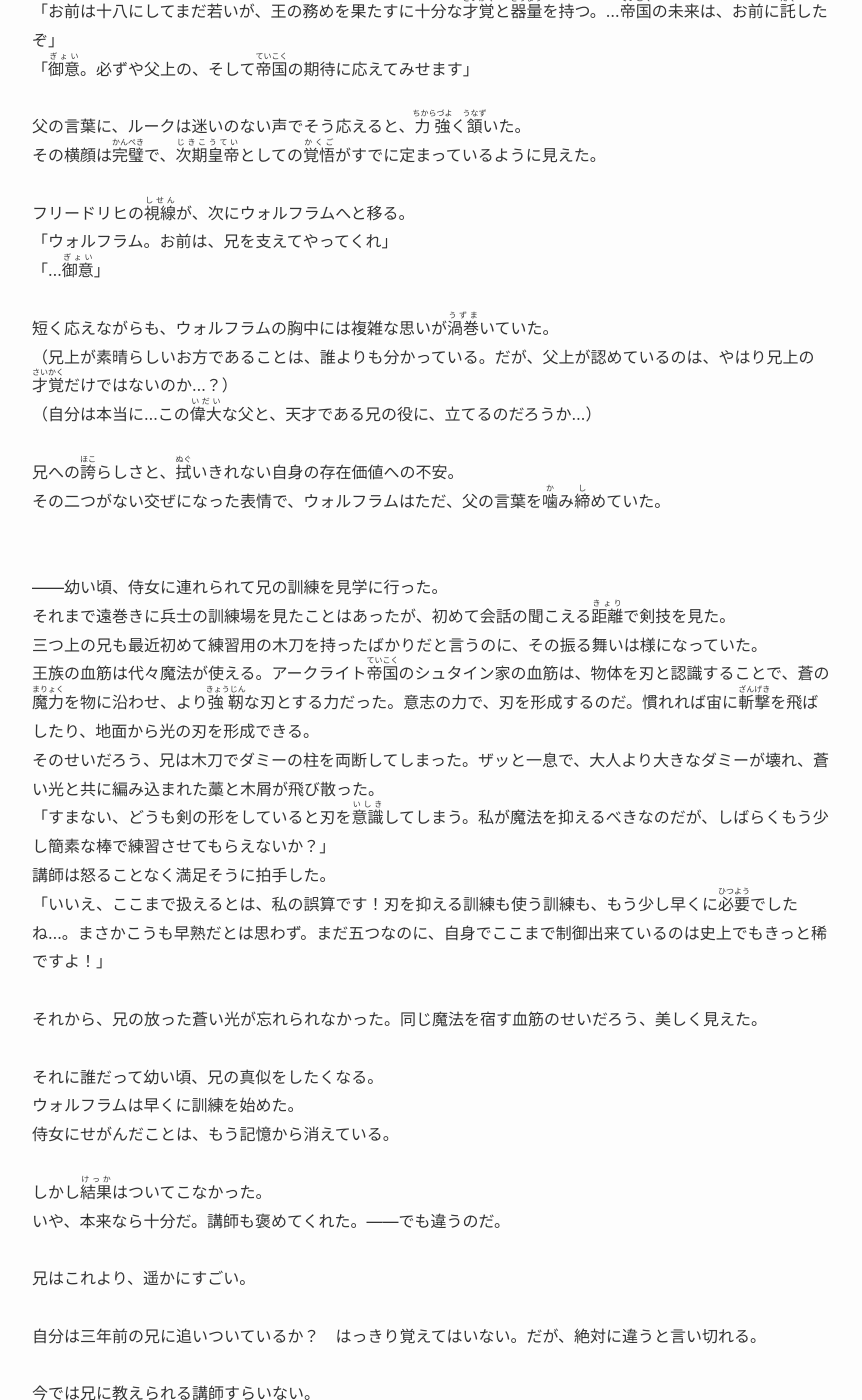
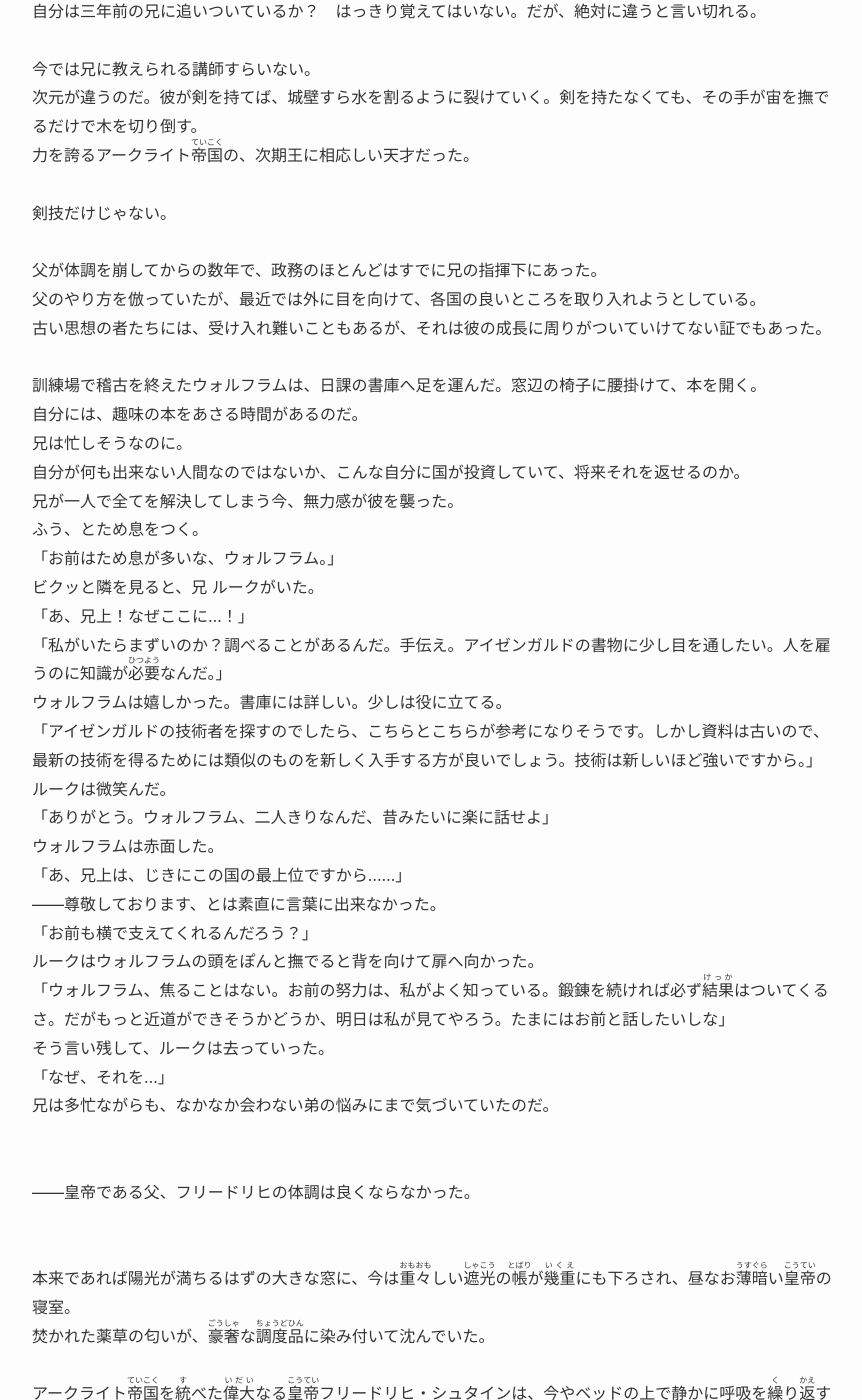
Before and after one commit to MikakoWorld/unison-gate-beta, a Jekyll site: the page built from docs/part01/01_光と影の誓い.md, in a window 1280 px wide and 1400 px high, scrolled down 3308 px. Shown: the whole window, without its empty margins (208-1070 px from the left). Built offline with Jekyll 4.4.1, drawn with Linux system fonts in a browser that asks for light colours; some of the changed text lies outside the part shown.

Commit message:
1話時系列修正

```diff
--- a/docs/part01/01_光と影の誓い.md
+++ b/docs/part01/01_光と影の誓い.md
@@ -64,56 +64,16 @@ layout: novel
 潮が飛ぶ。剣に力を込める。<br>
 <br>
 <br>
-（<ruby>晩餐会<rt>ばんさんかい</rt></ruby>を抜け出したのは、些細な理由だった。柄にもなく語を重ねて、少し疲れた――それだけだ）<br>
-――ひと月前。<br>
-<br>
-本来であれば陽光が満ちるはずの大きな窓に、今は<ruby>重々<rt>おもおも</rt></ruby>しい<ruby>遮光<rt>しゃこう</rt></ruby>の<ruby>帳<rt>とばり</rt></ruby>が<ruby>幾重<rt>いくえ</rt></ruby>にも下ろされ、昼なお<ruby>薄暗<rt>うすぐら</rt></ruby>い<ruby>皇帝<rt>こうてい</rt></ruby>の寝室。<br>
-焚かれた薬草の匂いが、<ruby>豪奢<rt>ごうしゃ</rt></ruby>な<ruby>調度品<rt>ちょうどひん</rt></ruby>に染み付いて沈んでいる。<br>
-<br>
-アークライト<ruby>帝国<rt>ていこく</rt></ruby>を<ruby>統<rt>す</rt></ruby>べた<ruby>偉大<rt>いだい</rt></ruby>なる<ruby>皇帝<rt>こうてい</rt></ruby>フリードリヒ・シュタインは、今やベッドの上で静かに呼吸を<ruby>繰<rt>く</rt></ruby>り<ruby>返<rt>かえ</rt></ruby>すだけのか細い存在となっていた。<br>
-その枕元に、<ruby>侍医<rt>じい</rt></ruby>と二人の王子が<ruby>控<rt>ひか</rt></ruby>えている。<br>
-<br>
-「…ルーク、ウォルフラム。聞こえるか」<br>
-<br>
-<ruby>絞<rt>しぼ</rt></ruby>り<ruby>出<rt>だ</rt></ruby>すような、かすれた声。<br>
-しかし、その声にはまだ、かつての<ruby>威光<rt>いこう</rt></ruby>の<ruby>残滓<rt>ざんし</rt></ruby>が確かに宿っていた。<br>
-<br>
-「は。ここに」<br>
-<br>
-第一王子であるルークが、静かに一歩進み出る。<br>
-彼の隣で、弟のウォルフラムも深く頭を下げた。<br>
-<br>
-フリードリヒは、満足そうに<ruby>頷<rt>うなず</rt></ruby>くと、<ruby>侍医<rt>じい</rt></ruby>に<ruby>目配<rt>めくば</rt></ruby>せをした。<br>
-<ruby>侍医<rt>じい</rt></ruby>が黙って退室し、室内に親子三人だけが残される。<br>
-<br>
-かすれた声が、再び<ruby>静寂<rt>せいじゃく</rt></ruby>を破った。<br>
-「もはや、長くはあるまい。…我が命のあるうちに、この目で次代の<ruby>皇帝<rt>こうてい</rt></ruby>を見届けたい。ルーク、お前に王位を<ruby>譲<rt>ゆず</rt></ruby>る」<br>
-「…父上」<br>
-「お前は十八にしてまだ若いが、王の務めを果たすに十分な<ruby>才覚<rt>さいかく</rt></ruby>と<ruby>器量<rt>きりょう</rt></ruby>を持つ。…<ruby>帝国<rt>ていこく</rt></ruby>の未来は、お前に<ruby>託<rt>たく</rt></ruby>したぞ」<br>
-「<ruby>御意<rt>ぎょい</rt></ruby>。必ずや父上の、そして<ruby>帝国<rt>ていこく</rt></ruby>の期待に応えてみせます」<br>
-<br>
-父の言葉に、ルークは迷いのない声でそう応えると、<ruby>力強<rt>ちからづよ</rt></ruby>く<ruby>頷<rt>うなず</rt></ruby>いた。<br>
-その横顔は<ruby>完璧<rt>かんぺき</rt></ruby>で、<ruby>次期皇帝<rt>じきこうてい</rt></ruby>としての<ruby>覚悟<rt>かくご</rt></ruby>がすでに定まっているように見えた。<br>
-<br>
-フリードリヒの<ruby>視線<rt>しせん</rt></ruby>が、次にウォルフラムへと移る。<br>
-「ウォルフラム。お前は、兄を支えてやってくれ」<br>
-「…<ruby>御意<rt>ぎょい</rt></ruby>」<br>
-<br>
-短く応えながらも、ウォルフラムの胸中には複雑な思いが<ruby>渦巻<rt>うずま</rt></ruby>いていた。<br>
-（兄上が素晴らしいお方であることは、誰よりも分かっている。だが、父上が認めているのは、やはり兄上の<ruby>才覚<rt>さいかく</rt></ruby>だけではないのか…？）<br>
-（自分は本当に…この<ruby>偉大<rt>いだい</rt></ruby>な父と、天才である兄の役に、立てるのだろうか…）<br>
-<br>
-兄への<ruby>誇<rt>ほこ</rt></ruby>らしさと、<ruby>拭<rt>ぬぐ</rt></ruby>いきれない自身の存在価値への不安。<br>
-その二つがない交ぜになった表情で、ウォルフラムはただ、父の言葉を<ruby>噛<rt>か</rt></ruby>み<ruby>締<rt>し</rt></ruby>めていた。<br>
+――幼い頃、侍女に連れられて兄の訓練を見学に行った。<br>
 <br>
 <br>
-――幼い頃、侍女に連れられて兄の訓練を見学に行った。<br>
 それまで遠巻きに兵士の訓練場を見たことはあったが、初めて会話の聞こえる<ruby>距離<rt>きょり</rt></ruby>で剣技を見た。<br>
 三つ上の兄も最近初めて練習用の木刀を持ったばかりだと言うのに、その振る舞いは様になっていた。<br>
-王族の血筋は代々魔法が使える。アークライト<ruby>帝国<rt>ていこく</rt></ruby>のシュタイン家の血筋は、物体を刃と認識することで、蒼の<ruby>魔力<rt>まりょく</rt></ruby>を物に沿わせ、より<ruby>強靭<rt>きょうじん</rt></ruby>な刃とする力だった。意志の力で、刃を形成するのだ。慣れれば宙に<ruby>斬撃<rt>ざんげき</rt></ruby>を飛ばしたり、地面から光の刃を形成できる。<br>
+王族の血筋は代々魔法が使える。アークライト<ruby>帝国<rt>ていこく</rt></ruby>のシュタイン家の血筋は、物体を刃と認識することで、蒼の<ruby>魔力<rt>まりょく</rt></ruby>を物に沿わせ、より<ruby>強靭<rt>きょうじん</rt></ruby>な刃とする力だった。意志の力で、刃を形成するのだ。<br>
+いずれは宙に斬撃を走らせ、地から光の刃を生やすことすらできる。<br>
 そのせいだろう、兄は木刀でダミーの柱を両断してしまった。ザッと一息で、大人より大きなダミーが壊れ、蒼い光と共に編み込まれた藁と木屑が飛び散った。<br>
-「すまない、どうも剣の形をしていると刃を<ruby>意識<rt>いしき</rt></ruby>してしまう。私が魔法を抑えるべきなのだが、しばらくもう少し簡素な棒で練習させてもらえないか？」<br>
-講師は怒ることなく満足そうに拍手した。<br>
+「すまない、剣の形をしていると刃を<ruby>意識<rt>いしき</rt></ruby>してしまう。私が魔法を抑えるべきなのだが、しばらくもう少し簡素な棒で練習させてもらえないか？」<br>
+講師は怒るでもなく、満足そうに手を打った。<br>
 「いいえ、ここまで扱えるとは、私の誤算です！刃を抑える訓練も使う訓練も、もう少し早くに<ruby>必要<rt>ひつよう</rt></ruby>でしたね…。まさかこうも早熟だとは思わず。まだ五つなのに、自身でここまで制御出来ているのは史上でもきっと稀ですよ！」<br>
 <br>
 それから、兄の放った蒼い光が忘れられなかった。同じ魔法を宿す血筋のせいだろう、美しく見えた。<br>
@@ -163,7 +123,48 @@ layout: novel
 「なぜ、それを…」<br>
 兄は多忙ながらも、なかなか会わない弟の悩みにまで気づいていたのだ。<br>
 <br>
-――兄上なら、王の器だろう。<br>
+<br>
+――皇帝である父、フリードリヒの体調は良くならなかった。<br>
+<br>
+<br>
+本来であれば陽光が満ちるはずの大きな窓に、今は<ruby>重々<rt>おもおも</rt></ruby>しい<ruby>遮光<rt>しゃこう</rt></ruby>の<ruby>帳<rt>とばり</rt></ruby>が<ruby>幾重<rt>いくえ</rt></ruby>にも下ろされ、昼なお<ruby>薄暗<rt>うすぐら</rt></ruby>い<ruby>皇帝<rt>こうてい</rt></ruby>の寝室。<br>
+焚かれた薬草の匂いが、<ruby>豪奢<rt>ごうしゃ</rt></ruby>な<ruby>調度品<rt>ちょうどひん</rt></ruby>に染み付いて沈んでいた。<br>
+<br>
+アークライト<ruby>帝国<rt>ていこく</rt></ruby>を<ruby>統<rt>す</rt></ruby>べた<ruby>偉大<rt>いだい</rt></ruby>なる<ruby>皇帝<rt>こうてい</rt></ruby>フリードリヒ・シュタインは、今やベッドの上で静かに呼吸を<ruby>繰<rt>く</rt></ruby>り<ruby>返<rt>かえ</rt></ruby>すだけのか細い存在となっていた。<br>
+その枕元に、<ruby>侍医<rt>じい</rt></ruby>と二人の王子が<ruby>控<rt>ひか</rt></ruby>えている。<br>
+<br>
+「…ルーク、ウォルフラム。聞こえるか」<br>
+<br>
+<ruby>絞<rt>しぼ</rt></ruby>り<ruby>出<rt>だ</rt></ruby>すような、かすれた声。<br>
+しかし、その声にはまだ、かつての<ruby>威光<rt>いこう</rt></ruby>の<ruby>残滓<rt>ざんし</rt></ruby>が確かに宿っていた。<br>
+<br>
+「は。ここに」<br>
+<br>
+第一王子であるルークが、静かに一歩進み出る。<br>
+彼の隣で、弟のウォルフラムも深く頭を下げた。<br>
+<br>
+フリードリヒは、満足そうに<ruby>頷<rt>うなず</rt></ruby>くと、<ruby>侍医<rt>じい</rt></ruby>に<ruby>目配<rt>めくば</rt></ruby>せをした。<br>
+<ruby>侍医<rt>じい</rt></ruby>が黙って退室し、室内に親子三人だけが残される。<br>
+<br>
+かすれた声が、再び<ruby>静寂<rt>せいじゃく</rt></ruby>を破った。<br>
+「もはや、長くはあるまい。…我が命のあるうちに、この目で次代の<ruby>皇帝<rt>こうてい</rt></ruby>を見届けたい。ルーク、お前に王位を<ruby>譲<rt>ゆず</rt></ruby>る」<br>
+「…父上」<br>
+「お前は十八にしてまだ若いが、王の務めを果たすに十分な<ruby>才覚<rt>さいかく</rt></ruby>と<ruby>器量<rt>きりょう</rt></ruby>を持つ。…<ruby>帝国<rt>ていこく</rt></ruby>の未来は、お前に<ruby>託<rt>たく</rt></ruby>したぞ」<br>
+「<ruby>御意<rt>ぎょい</rt></ruby>。必ずや父上の、そして<ruby>帝国<rt>ていこく</rt></ruby>の期待に応えてみせます」<br>
+<br>
+父の言葉に、ルークは迷いのない声でそう応えると、<ruby>力強<rt>ちからづよ</rt></ruby>く<ruby>頷<rt>うなず</rt></ruby>いた。<br>
+その横顔は<ruby>完璧<rt>かんぺき</rt></ruby>で、<ruby>次期皇帝<rt>じきこうてい</rt></ruby>としての<ruby>覚悟<rt>かくご</rt></ruby>がすでに定まっているように見えた。<br>
+<br>
+フリードリヒの<ruby>視線<rt>しせん</rt></ruby>が、次にウォルフラムへと移る。<br>
+「ウォルフラム。お前は、兄を支えてやってくれ」<br>
+「…<ruby>御意<rt>ぎょい</rt></ruby>」<br>
+<br>
+短く応えながらも、ウォルフラムの胸中には複雑な思いが<ruby>渦巻<rt>うずま</rt></ruby>いていた。<br>
+（兄上が素晴らしいお方であることは、誰よりも分かっている。だが、父上が認めているのは、やはり兄上の<ruby>才覚<rt>さいかく</rt></ruby>だけではないのか…？）<br>
+（自分は本当に…この<ruby>偉大<rt>いだい</rt></ruby>な父と、天才である兄の役に、立てるのだろうか…）<br>
+<br>
+兄への<ruby>誇<rt>ほこ</rt></ruby>らしさと、<ruby>拭<rt>ぬぐ</rt></ruby>いきれない自身の存在価値への不安。<br>
+その二つがない交ぜになった表情で、ウォルフラムはただ、父の言葉を<ruby>噛<rt>か</rt></ruby>み<ruby>締<rt>し</rt></ruby>めていた。<br>
 <br>
 重苦しい<ruby>謁見<rt>えっけん</rt></ruby>が終わり、二人は静かに父の寝室を<ruby>辞<rt>じ</rt></ruby>した。<br>
 長い廊下を歩きながら、ルークが不意に口を開く。<br>
@@ -205,7 +206,10 @@ layout: novel
 この<ruby>瞬間<rt>しゅんかん</rt></ruby>、ウォルフラムの心に、兄への<ruby>絶対的<rt>ぜったいてき</rt></ruby>な<ruby>忠誠<rt>ちゅうせい</rt></ruby>と、自らが進むべき道が、はっきりと<ruby>刻<rt>きざ</rt></ruby>み<ruby>込<rt>こ</rt></ruby>まれたのだった。<br>
 <br>
 <br>
-<ruby>皇帝<rt>こうてい</rt></ruby>の体調を案じ、それから一月も過ぎない内に<ruby>王位継承式<rt>おういけいしょうしき</rt></ruby>は行われた。<br>
+――<ruby>晩餐会<rt>ばんさんかい</rt></ruby>を抜け出したのは、些細な理由だった。柄にもなく語を重ねて、少し疲れた――それだけだ。<br>
+<br>
+<br>
+<ruby>皇帝<rt>こうてい</rt></ruby>の体調を案じ、宣言から一月も過ぎない内に<ruby>王位継承式<rt>おういけいしょうしき</rt></ruby>は行われた。<br>
 <ruby>荘厳<rt>そうごん</rt></ruby>な<ruby>大広間<rt>おおひろま</rt></ruby>。<br>
 <ruby>眩<rt>まばゆ</rt></ruby>い光の中、<ruby>輝<rt>かがや</rt></ruby>かしい<ruby>王冠<rt>おうかん</rt></ruby>が、兄、ルークの頭上に捧げられる。<br>
 <br>
@@ -309,7 +313,10 @@ layout: novel
 兄を支え、実利で認めさせなくては。<br>
 <br>
 <br>
-――あの時西棟へと向かわなければ、何か違っただろうか……<br>
+――それが、つい昨日の決意だった。<br>
+しかし今、ウォルフラムは闇の中で剣を片手に海の飛沫を浴びながら、もうその決意が叶わないと悟る。<br>
+<br>
+（晩餐会を抜け出して、西棟へと向かわなければ、何か違っただろうか……）<br>
 
 ---
 
```
